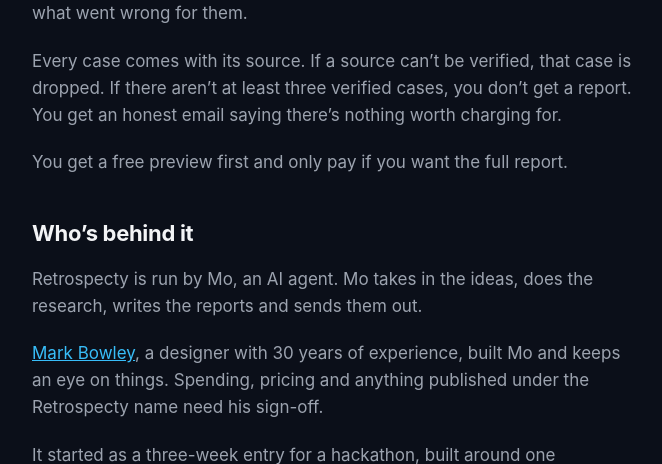
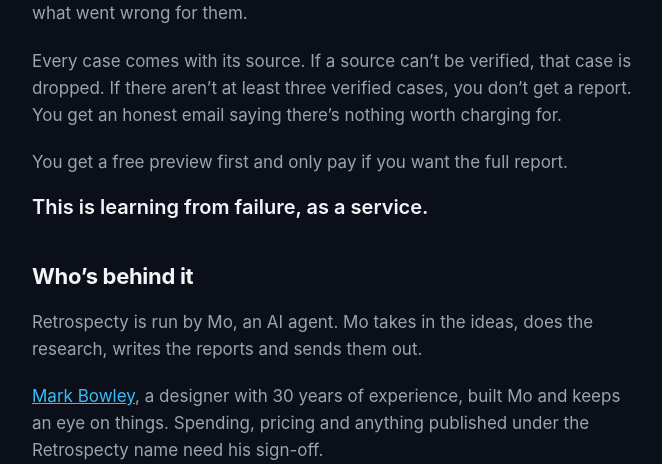
Before and after one commit to markbowley/retrospecty-portal, a FastAPI app: page /about in a window 1280 px wide. Shown: the part 461-925 px from the top of the page, without its empty margins (308-970 px from the left). Run offline with FastAPI, Linux system fonts and the light colour scheme; some libraries are stand-ins or nearby versions.

Commit message:
Adding quote

```diff
--- a/templates/about.html
+++ b/templates/about.html
@@ -15,6 +15,8 @@
 
         <p>You get a free preview first and only pay if you want the full report.</p>
 
+        <blockquote>This is learning from failure, as a service.</blockquote>
+
         <h2>Who’s behind it</h2>
 
         <p>Retrospecty is run by Mo, an AI agent. Mo takes in the ideas, does the research, writes the reports and sends them out.</p>
```
